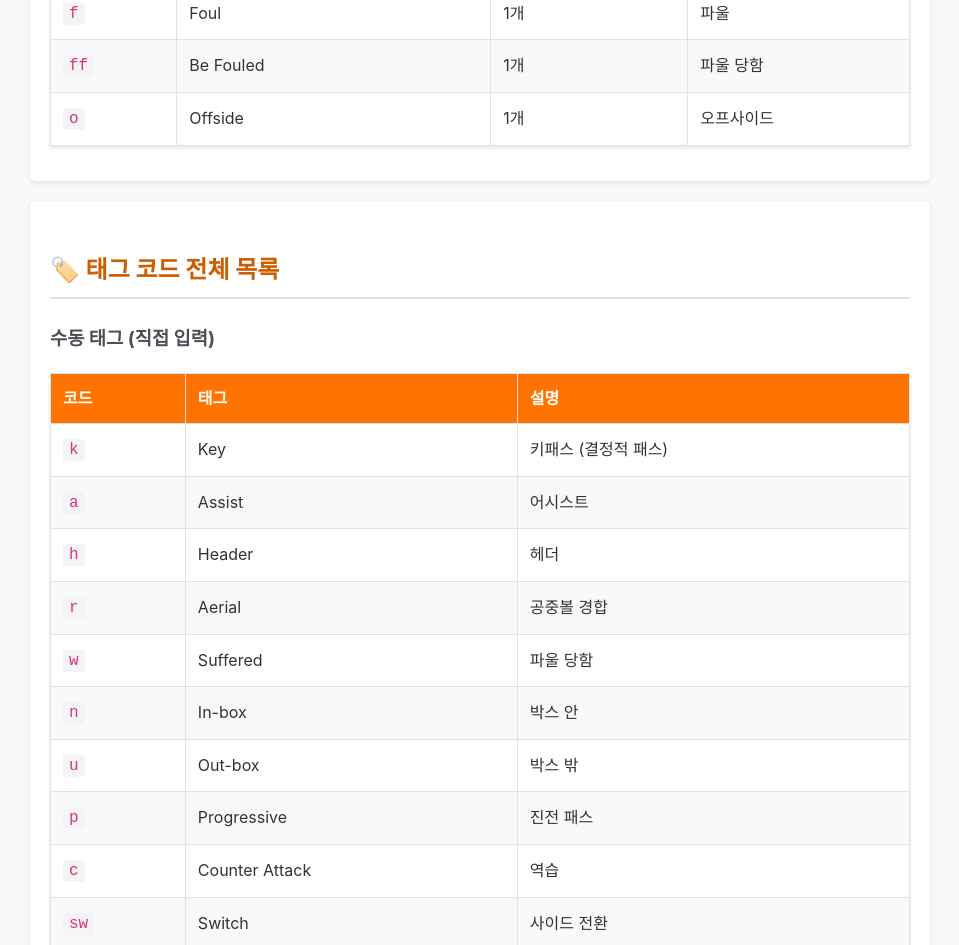
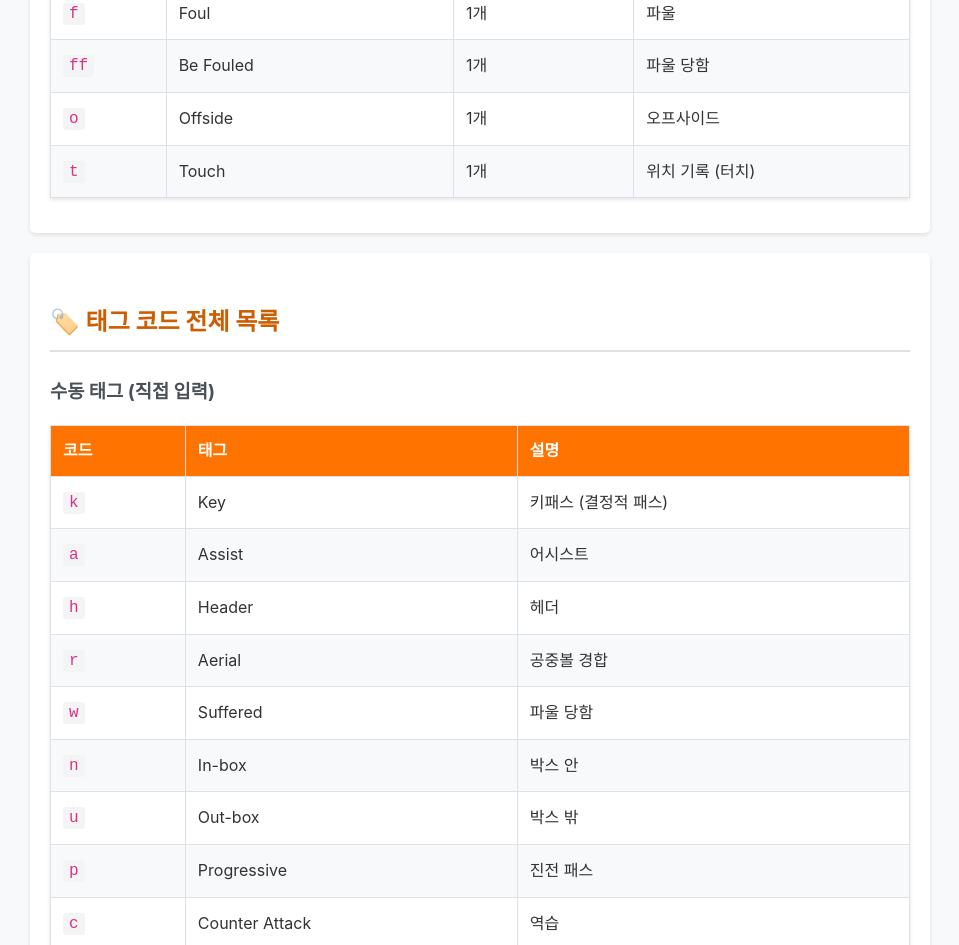
Before and after one commit to Yoonsh0214/FPA_Streamlit_App, a plain HTML site: page static/MANUAL.html in a window 1280 px wide. Shown: the part 3589-4534 px from the top of the page, without its empty margins (160-1119 px from the left). Drawn offline with Linux system fonts and the light colour scheme.

Commit message:
Update manuals with 'Touch' event

```diff
--- a/static/MANUAL.html
+++ b/static/MANUAL.html
@@ -410,6 +410,12 @@
                     <td>1개</td>
                     <td>오프사이드</td>
                 </tr>
+                <tr>
+                    <td><code>t</code></td>
+                    <td>Touch</td>
+                    <td>1개</td>
+                    <td>위치 기록 (터치)</td>
+                </tr>
             </tbody>
         </table>
     </div>
```
Also changed, not shown: MANUAL.md (+1 -0 lines).
